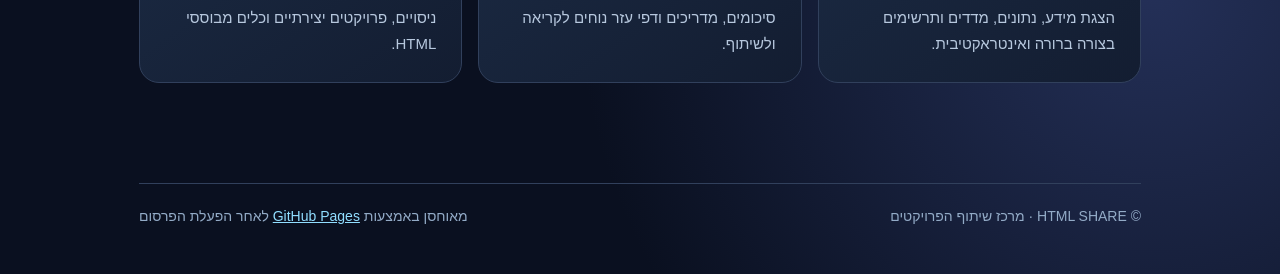
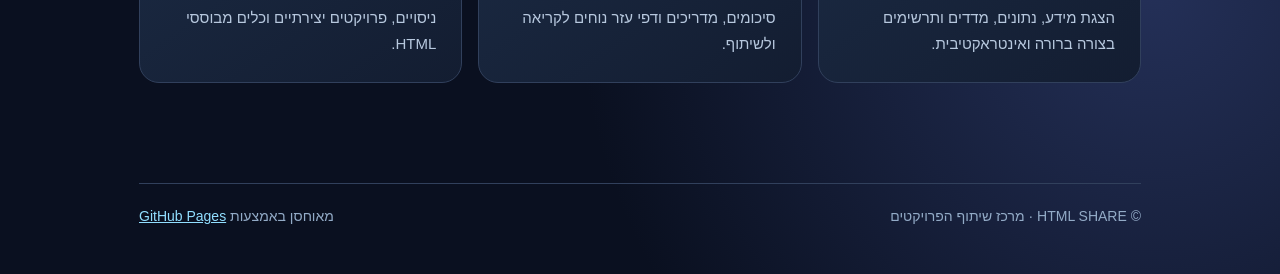
Before and after one commit to roshaked/HTML-SHARE, a plain HTML site: page index.html in a window 1280 px wide. Shown: the part 751-1025 px from the top of the page. Drawn offline with Linux system fonts and the light colour scheme.

Commit message:
Update footer after GitHub Pages launch

```diff
--- a/index.html
+++ b/index.html
@@ -47,7 +47,7 @@
       <article class="card"><div class="icon" aria-hidden="true">🎬</div><h3>יצירה ובינה מלאכותית</h3><p>ניסויים, פרויקטים יצירתיים וכלים מבוססי HTML.</p></article>
     </section>
   </main>
-  <footer><span>© HTML SHARE · מרכז שיתוף הפרויקטים</span><span>מאוחסן באמצעות <a href="https://pages.github.com/" rel="noopener noreferrer">GitHub Pages</a> לאחר הפעלת הפרסום</span></footer>
+  <footer><span>© HTML SHARE · מרכז שיתוף הפרויקטים</span><span>מאוחסן באמצעות <a href="https://pages.github.com/" rel="noopener noreferrer">GitHub Pages</a></span></footer>
 </div>
 </body>
 </html>
```
